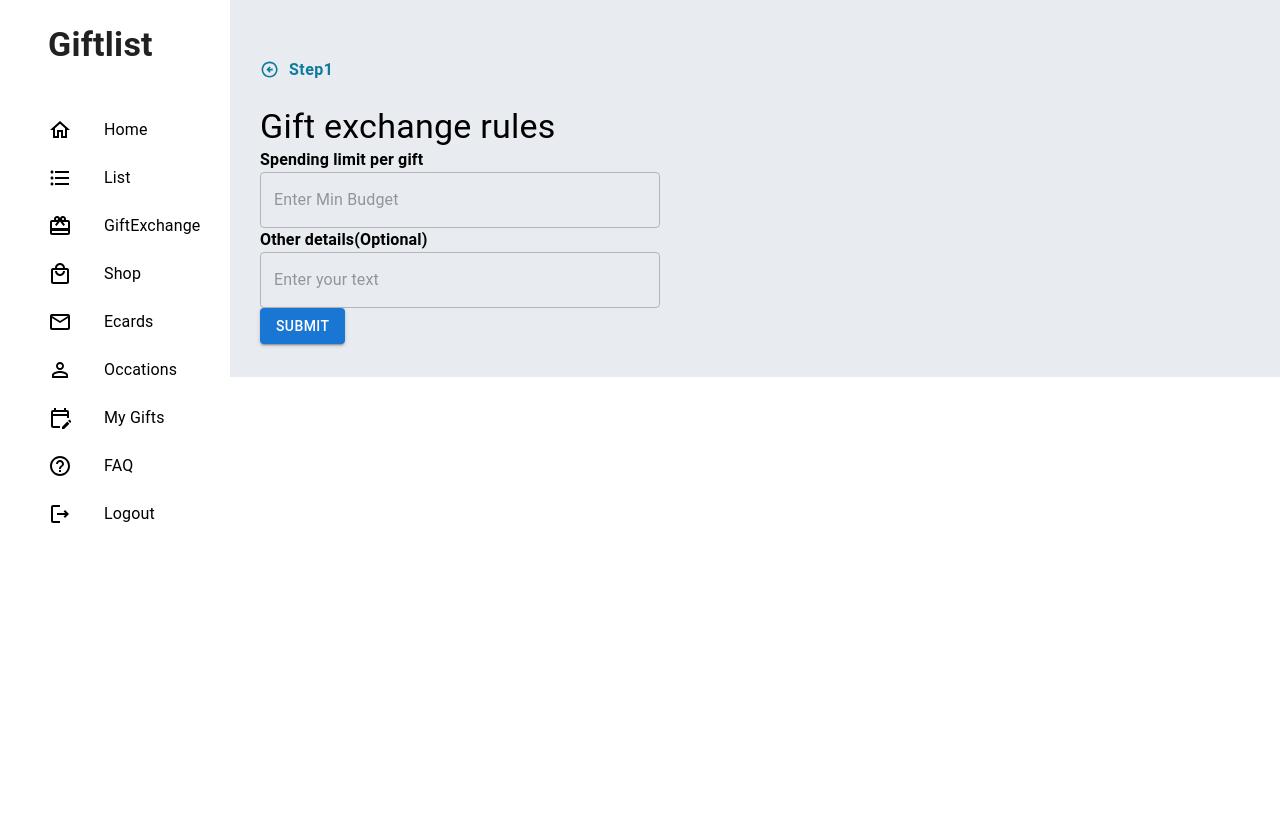
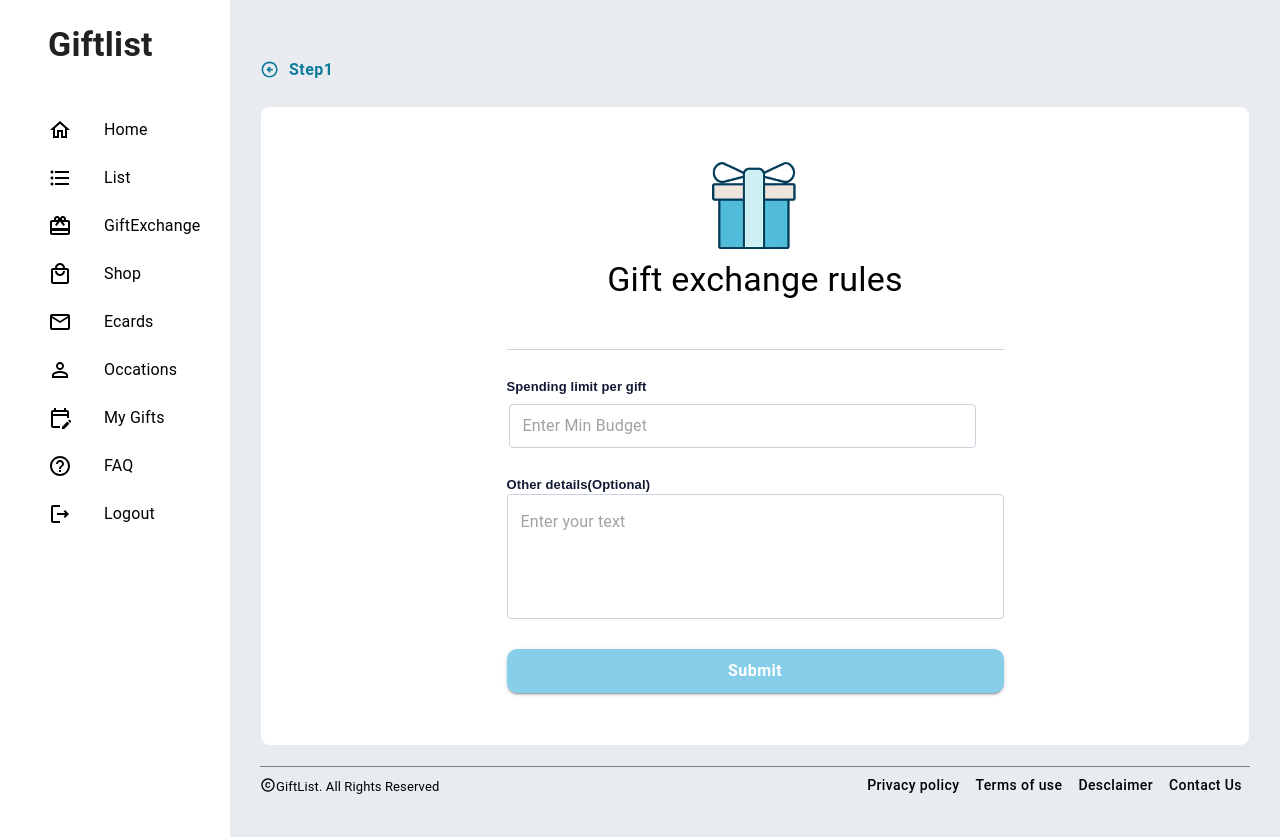
Before and after one commit to FatimaMary/giftlist, a React (Create React App) app in the folder client/: page /budget in a window 1280 px wide. Before the commit the page ends 800 px from the top, so only its background shows below. Built offline with nearby package versions, Linux system fonts and the light colour scheme; the HTML template or start-up script is replaced by a standard one.

Commit message:
Budget page css updated

```diff
--- /dev/null
+++ b/client/src/Components/Footer.jsx
@@ -0,0 +1,93 @@
+import React from 'react';
+import CopyrightIcon from '@mui/icons-material/Copyright';
+import {
+    Box,
+    Button,
+    TextField,
+    ThemeProvider,
+    Typography,
+    createTheme,
+  } from '@mui/material';
+
+function Footer() {
+  return <Box sx={{
+    display: 'flex',
+    justifyContent:'space-between',
+    borderTop: '1px solid grey',
+    marginTop: '20px',
+  }}>
+    <Box sx={{
+      display: 'flex',
+      paddingTop: '10px',
+    }}
+    >
+      <CopyrightIcon
+        sx={{
+          fontSize: '16px'
+        }}
+      />
+      <Typography sx={{
+          fontSize: '13px'
+        }}
+      >
+        GiftList. All Rights Reserved
+      </Typography>
+    </Box>
+    <Box>
+      <Button
+        sx={{
+          textTransform: 'inherit',
+          color:'black',
+          '&:hover': {
+            cursor: 'pointer',
+            color: 'skyblue',
+            background: 'transparent'
+          },
+        }}
+      >
+        Privacy policy
+      </Button>
+      <Button
+        sx={{
+          textTransform: 'inherit',
+          color:'black',
+          '&:hover': {
+            cursor: 'pointer',
+            color: 'skyblue',
+            background: 'transparent'
+          },
+        }}
+      >
+        Terms of use
+      </Button>
+      <Button
+        sx={{
+          textTransform: 'inherit',
+          color:'black',
+          '&:hover': {
+            cursor: 'pointer',
+            color: 'skyblue',
+            background: 'transparent'
+          },
+        }}
+      >
+        Desclaimer
+      </Button>
+      <Button
+        sx={{
+          textTransform: 'inherit',
+          color:'black',
+          '&:hover': {
+            cursor: 'pointer',
+            color: 'skyblue',
+            background: 'transparent'
+          },
+        }}
+      >
+        Contact Us
+      </Button>
+    </Box>
+  </Box>
+}
+
+export default Footer
--- a/client/src/scenes/budget/index.jsx
+++ b/client/src/scenes/budget/index.jsx
@@ -3,12 +3,16 @@ import {
   Box,
   Button,
   TextField,
+  ThemeProvider,
   Typography,
   createTheme,
 } from '@mui/material';
 import axios from 'axios';
 import { useSearchParams, useNavigate } from 'react-router-dom';
 import ArrowCircleLeftOutlinedIcon from '@mui/icons-material/ArrowCircleLeftOutlined';
+import Gift from './gift.png';
+import CopyrightIcon from '@mui/icons-material/Copyright';
+import Footer from '../../Components/Footer';
 
 function Budget() {
   const [budget, setBudget] = useState();
@@ -83,53 +87,144 @@ function Budget() {
         }}
       >Step1</Button>
     </Box>
-    <Typography variant='h4'>Gift exchange rules</Typography>
-    <Box sx={{
-      width: '400px'
-    }}>
+    <Box
+      sx={{
+        minHeight: '80vh',
+        background: '#fff',
+        border: '1px solid #e8ecf1',
+        borderRadius: '10px'
+      }}
+    >
+      <Box
+        sx={{
+          maxWidth: '517px',
+          margin: '0 auto',
+          padding: '48px 10px 16px',
+        }}
+      >
+        <Box
+          sx={{
+            paddingBottom: '28px',
+            marginBottom: '28px',
+            borderBottom: '1px solid #cad3dd',
+            textAlign: 'center'
+          }}
+        >
+          <img
+            src={Gift}
+            alt='Gift image'
+            height={100}
+            width={100}
+            className='starimage'
+          />
           <Typography
-        variant='body1'
-        fontWeight='bold'
+            variant='h4'
+            sx={{
+              margin:'0 0 20px',
+            }}
+          >
+            Gift exchange rules
+          </Typography>
+      </Box>
+      <Box>
+        <Box
+          sx={{
+            marginBottom: '20px',
+          }}
+        >
+          <Typography
+            sx={{
+              fontFamily: 'Poppins,sans-serif',
+              fontWeight: 600,
+              fontSize: '13px',
+              lineHeight: '18px',
+              color: '#101a34',
+              wordBreak: 'break-all',
+            }}
           >
             Spending limit per gift
           </Typography>
+          <ThemeProvider theme={theme}>
             <TextField
               placeholder='Enter Min Budget'
               sx={{
-          width: '400px'
+                width: '100%',
+                background:'#fff',
+                borderRadius: '7px',
+                padding: '8px 15px',
+                fontWeight: 400,
+                fontSize:"1rem",
+                color: '#101a34',
+                lineHeight: '27px',
+                '& .MuiOutlinedInput-root': {
+                  height: '44px',
+              },
+              marginLeft: '-13px'
               }}
               value={budget}
               onChange={(e) => setBudget(e.target.value)}
             />
+          </ThemeProvider>
         </Box>
-    <Box sx={{
-      width: '400px'
-    }}>
+        <Box
+          sx={{
+            marginBottom: '20px',
+          }}
+        >
           <Typography
-        variant='body1'
-        fontWeight='bold'
+             sx={{
+              fontFamily: 'Poppins,sans-serif',
+              fontWeight: 600,
+              fontSize: '13px',
+              lineHeight: '18px',
+              color: '#101a34',
+              wordBreak: 'break-all',
+            }}
           >
             Other details(Optional)
           </Typography>
+          <ThemeProvider theme={theme}>
             <TextField
                 placeholder='Enter your text'
+                multiline
+                rows={4}
                 sx={{
-            width: '400px',
-            // height: '200px'
+                  width: '100%',
                 }}
                 value={details}
                 onChange={(e) => setdetails(e.target.value)}
             />
+          </ThemeProvider>
         </Box>
         <Box >
           <Button
             variant='contained'
             onClick={handleSubmit}
+            sx={{
+              border: '2px solid skyblue',
+              borderRadius: '10px',
+              width: '100%',
+              fontSize: '1rem',
+              color: 'white',
+              background: 'skyblue',
+              textTransform: 'inherit',
+              fontWeight:'bold',
+              '&:hover': {
+                backgroundColor: '#D8D8D8',
+                color: 'black',
+                border: '1px solid skyblue'
+              },
+              marginTop: '10px'
+            }}
           >
             Submit
           </Button>
         </Box>
     </Box>
+    </Box>
+    </Box>
+    <Footer />
+  </Box>
 }
 
 export default Budget
--- a/client/src/scenes/eventcreation/index.jsx
+++ b/client/src/scenes/eventcreation/index.jsx
@@ -154,7 +154,6 @@ function EventCreation() {
         <Box
           sx={{
             marginBottom: '20px',
-
           }}
         >
         <Typography
```
Also changed, not shown: client/src/scenes/budget/gift.png (added). Lines whose indentation alone changed are shown as unchanged.
